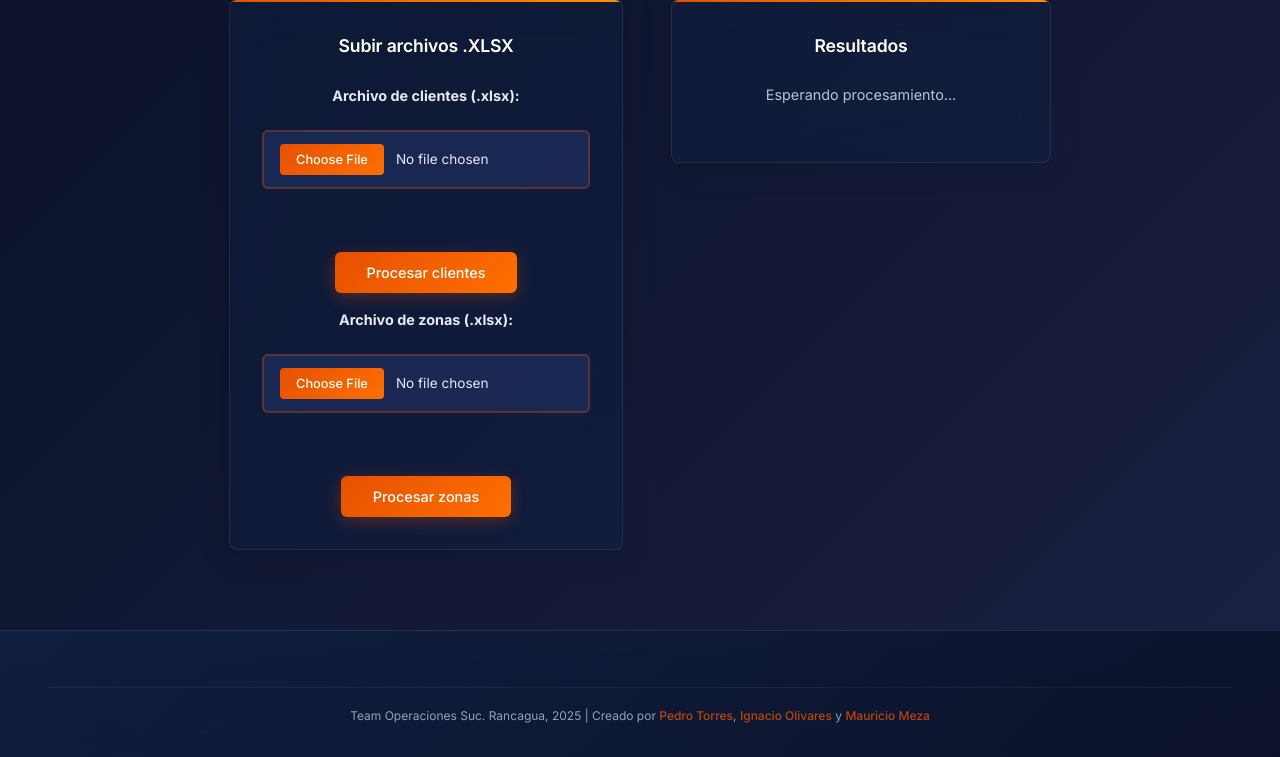
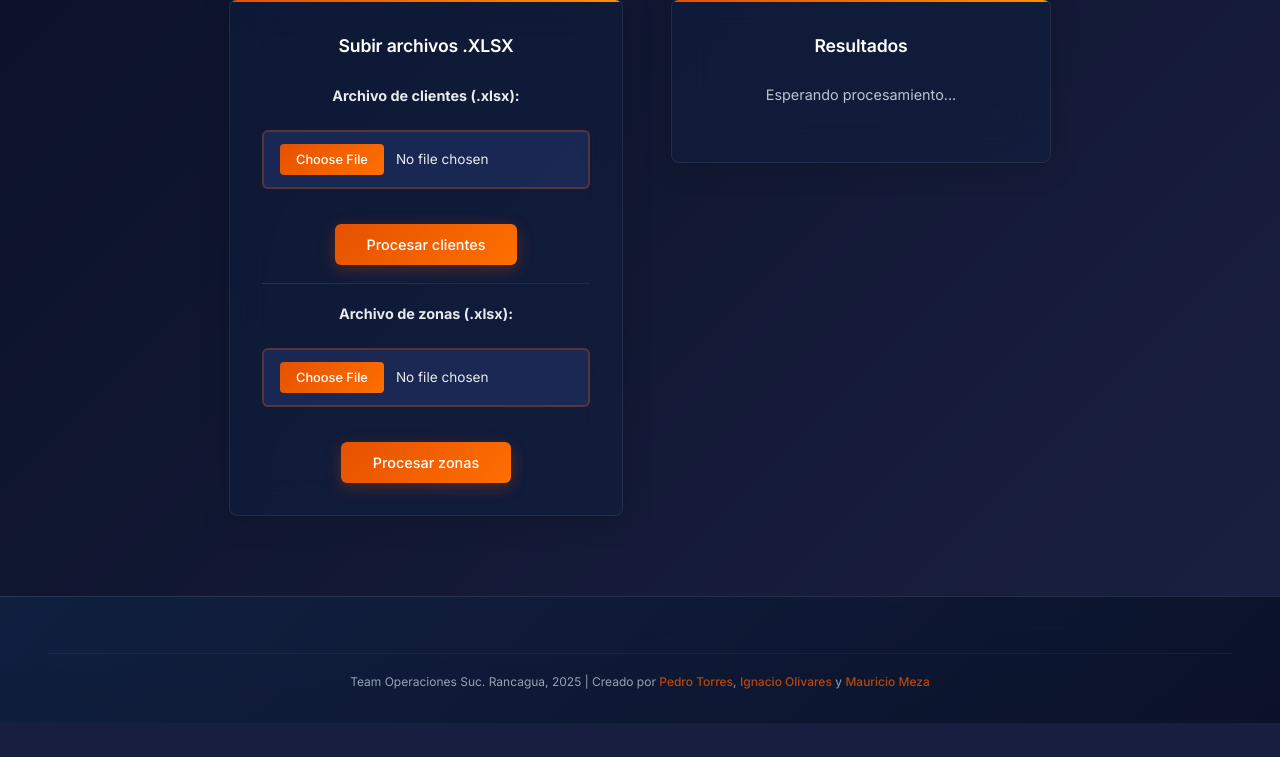
Before and after one commit to MauricioMezaV/Mapas, a Flask app: page /processxlsx in a window 1280 px wide. Shown: the part 130-887 px from the top of the page. After the commit the page ends 853 px from the top, so only its background shows below. Run offline with Flask 3, Linux system fonts and the light colour scheme.

Commit message:
reorg y más cambios en segunda pestaña

```diff
--- a/app.py
+++ b/app.py
@@ -2,9 +2,9 @@ from flask import Flask, render_template, request, send_from_directory, redirect
 import os
 import shutil
 import uuid
-from kml_processor import process_kml
+from services.kml_processor import process_kml
 import time
-from xlsx_processor import export_zonas_to_kml, export_clientes_to_kml
+from services.xlsx_processor import export_zonas_to_kml, export_clientes_to_kml
 
 app = Flask(__name__)
 app.secret_key = os.environ.get('SECRET_KEY', 'clave-insegura-solo-para-dev')
--- a/static/style.css
+++ b/static/style.css
@@ -144,7 +144,7 @@ form {
 }
 
 input[type="file"] {
-    margin-bottom: 24px;
+    margin-bottom: 8px;
     border: 2px solid rgba(230, 81, 0, 0.3);
     background: rgba(34, 51, 102, 0.6);
     border-radius: 6px;
@@ -187,7 +187,7 @@ input[type="file"]::file-selector-button:hover {
 }
 
 button[type="submit"] {
-    margin-top: 16px;
+    margin-top: 4px;
     padding: 12px 32px;
     background: linear-gradient(135deg, #e65100 0%, #ff6f00 100%);
     color: #ffffff;
@@ -540,3 +540,12 @@ li:hover a {
         font-size: 0.88rem;
     }
 }
+
+.divider {
+    width: 100%;
+    height: 1px;
+    background: linear-gradient(90deg, #ff8f00 0%, #e65100 100%);
+    opacity: 0.18;
+    margin: 18px 0 18px 0;
+    border: none;
+}
--- a/templates/processxlsx.html
+++ b/templates/processxlsx.html
@@ -13,6 +13,7 @@
             <input type="file" id="clientes_xlsx" name="clientes_xlsx" accept=".xlsx"><br>
             <button type="submit" name="procesar" value="clientes">Procesar clientes</button>
         </form>
+        <div class="divider"></div>
         <form method="POST" enctype="multipart/form-data">
             <label for="zonas_xlsx"><b>Archivo de zonas (.xlsx):</b></label><br>
             <input type="file" id="zonas_xlsx" name="zonas_xlsx" accept=".xlsx"><br>
@@ -37,6 +38,7 @@
                         {% endfor %}
                     </ul>
                 </div>
+                <div class="divider"></div>
                 <div class="output-zonas">
                     <h4>Archivos de zonas</h4>
                     <ul>
```
Also changed, not shown: __init__.py (added), services/kml_processor.py (renamed from kml_processor.py), services/xlsx_processor.py (renamed from xlsx_processor.py).
